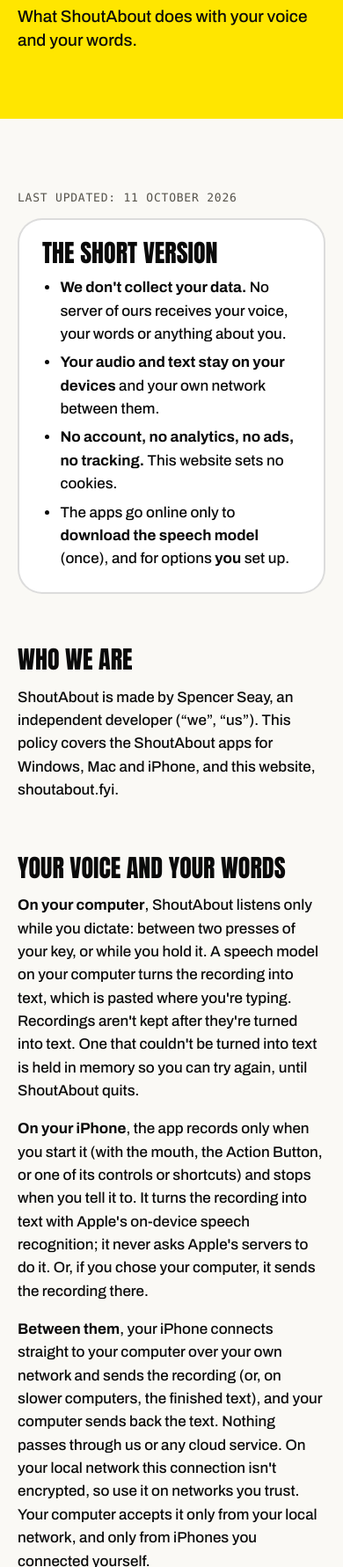
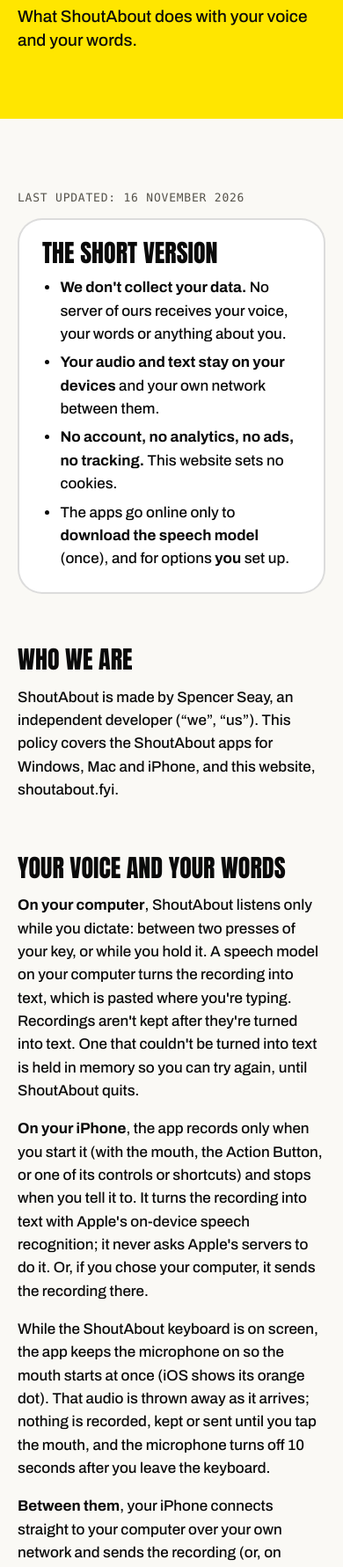
Before and after one commit to spenseay/shoutabout, a plain HTML site: page site/privacy.html in a window 390 px wide. Shown: the part 219-2000 px from the top of the page at 88% size. Drawn offline with Linux system fonts and the light colour scheme.

Commit message:
Privacy policy: the ShoutAbout keyboard keeps the iPhone's microphone on while it's up
The audio is thrown away as it arrives, nothing is recorded, kept or sent until the mouth is
tapped, and the microphone turns off 10 seconds after leaving the keyboard. The microphone
row in the permissions table says so too.

Co-Authored-By: Claude Opus 5.5 <noreply@anthropic.com>

```diff
--- a/site/privacy.html
+++ b/site/privacy.html
@@ -53,7 +53,7 @@
   <div class="wrap">
 
     <div class="prose">
-      <p class="updated">Last updated: 11 October 2026</p>
+      <p class="updated">Last updated: 16 November 2026</p>
 
       <div class="card summary-box">
         <h2 class="h3">The short version</h2>
@@ -71,6 +71,7 @@
       <h2 id="voice">Your voice and your words</h2>
       <p><strong>On your computer</strong>, ShoutAbout listens only while you dictate: between two presses of your key, or while you hold it. A speech model on your computer turns the recording into text, which is pasted where you're typing. Recordings aren't kept after they're turned into text. One that couldn't be turned into text is held in memory so you can try again, until ShoutAbout quits.</p>
       <p><strong>On your iPhone</strong>, the app records only when you start it (with the mouth, the Action Button, or one of its controls or shortcuts) and stops when you tell it to. It turns the recording into text with Apple's on-device speech recognition; it never asks Apple's servers to do it. Or, if you chose your computer, it sends the recording there.</p>
+      <p>While the ShoutAbout keyboard is on screen, the app keeps the microphone on so the mouth starts at once (iOS shows its orange dot). That audio is thrown away as it arrives; nothing is recorded, kept or sent until you tap the mouth, and the microphone turns off 10 seconds after you leave the keyboard.</p>
       <p><strong>Between them</strong>, your iPhone connects straight to your computer over your own network and sends the recording (or, on slower computers, the finished text), and your computer sends back the text. Nothing passes through us or any cloud service. On your local network this connection isn't encrypted, so use it on networks you trust. Your computer accepts it only from your local network, and only from iPhones you connected yourself.</p>
 
       <h2 id="stored">What's kept on your devices</h2>
@@ -103,7 +104,7 @@
         <table>
           <thead><tr><th scope="col">Permission</th><th scope="col">Used for</th></tr></thead>
           <tbody>
-            <tr><td>Microphone (computer, iPhone)</td><td>Hearing you, only while you dictate</td></tr>
+            <tr><td>Microphone (computer, iPhone)</td><td>Hearing you, only while you dictate (on iPhone it also stays on, unrecorded, while the ShoutAbout keyboard is on screen)</td></tr>
             <tr><td>Accessibility (Mac)</td><td>Pasting where you're typing, and noticing your dictation key</td></tr>
             <tr><td>Speech recognition (iPhone)</td><td>Turning speech into text on the iPhone</td></tr>
             <tr><td>Local network (iPhone, Mac)</td><td>Finding your computer and talking to it</td></tr>
```
